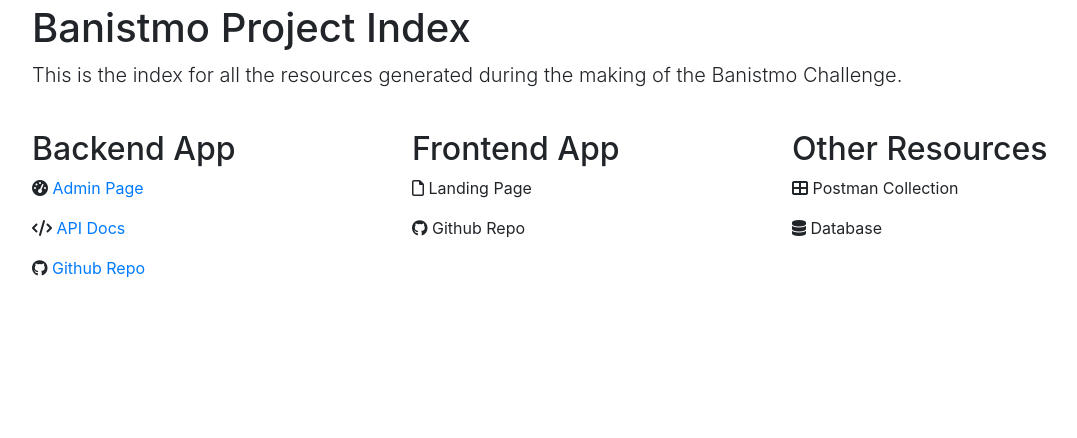
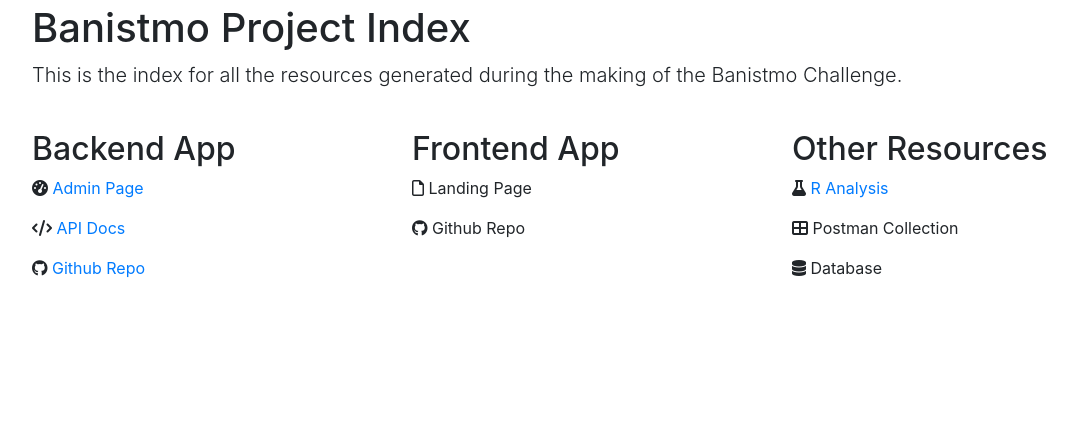
Before and after one commit to sansagara/banistmo-backend, a Django app: page / in a window 1280 px wide. Shown: the top 438 px of the page, without its empty margins (53-1130 px from the left). Run offline with Django 3.2, Linux system fonts and the light colour scheme; some libraries are stand-ins or nearby versions.

Commit message:
update docs

```diff
--- a/templates/index.html
+++ b/templates/index.html
@@ -49,6 +49,7 @@
         </div>
         <div class="col-12 col-md-6 col-lg-4">
             <h2>Other Resources</h2>
+            <p><i class="fa fa-flask " aria-hidden="true"></i> <a href="http://rpubs.com/sansagara/banistmo">R Analysis</a></p>
             <p><i class="fa fa-th-large" aria-hidden="true"></i> Postman Collection</p>
             <p><i class="fa fa-database" aria-hidden="true"></i> Database</p>
         </div>
```
Also changed, not shown: README.md.
